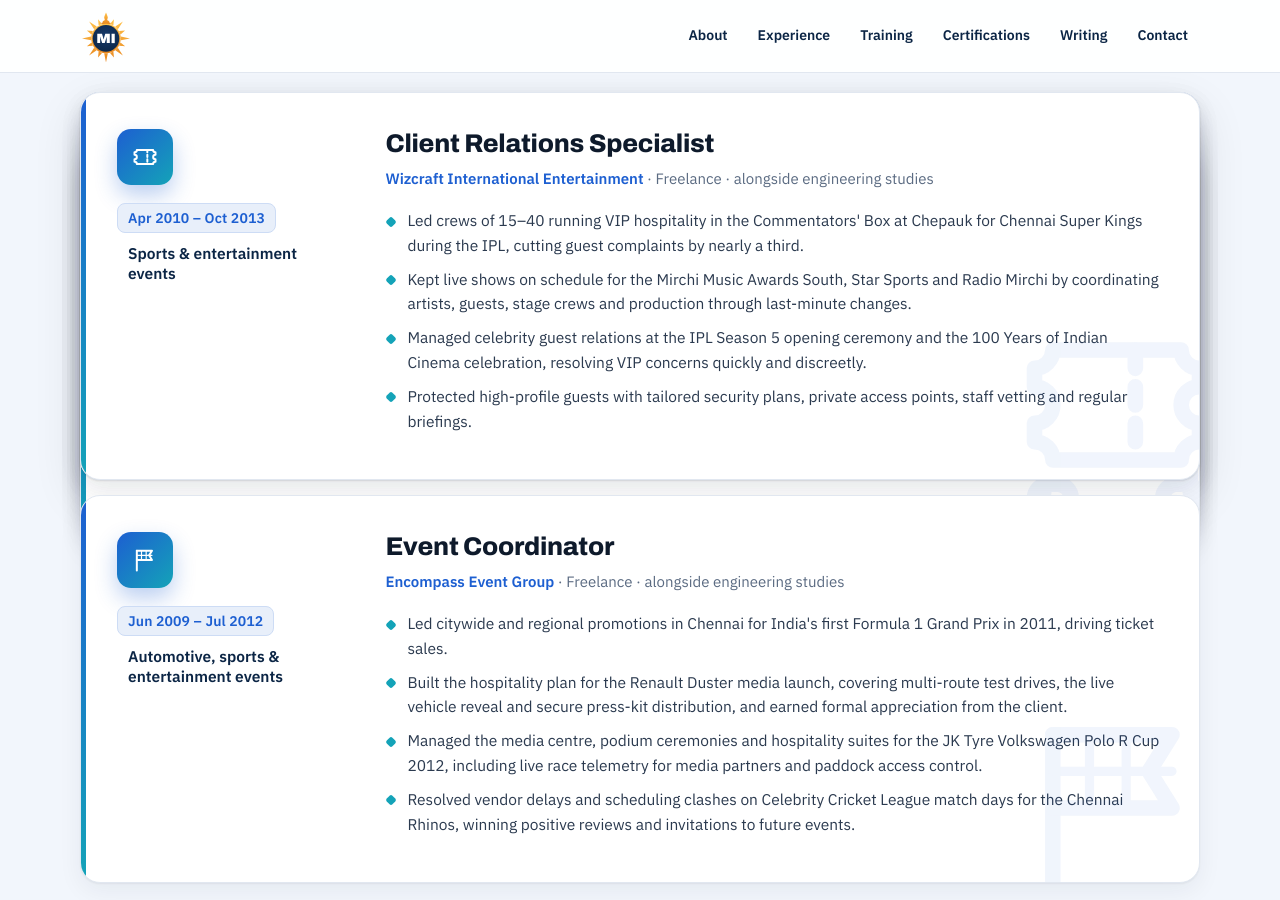
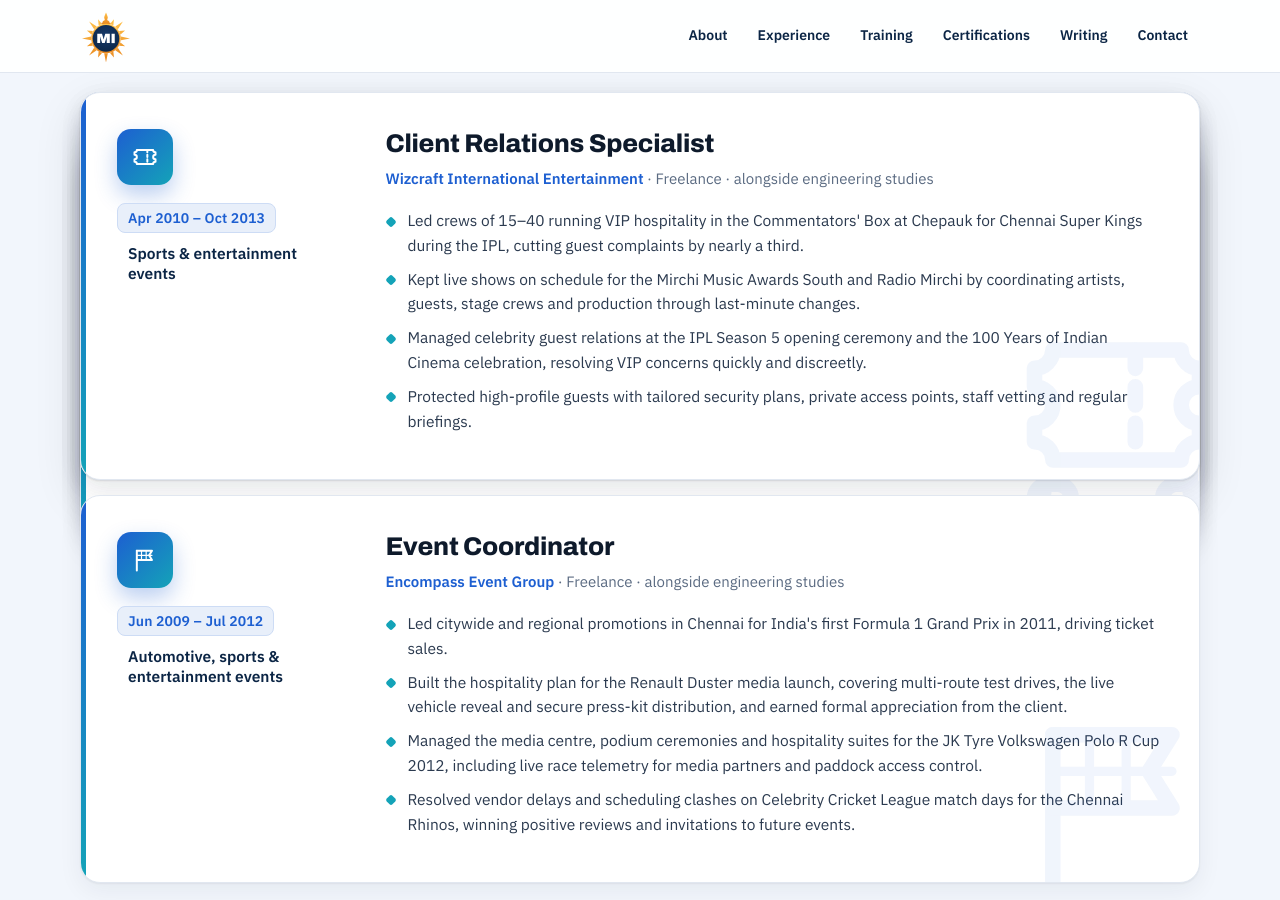
Before and after one commit to Madhan-I/Madhan-I.github.io, a Jekyll site: the page built from index.html, in a window 1280 px wide and 900 px high, scrolled down 5838 px. Built offline with Jekyll 4.4.1, drawn with Linux system fonts in a browser that asks for light colours.

Commit message:
Remove Star Sports from Wizcraft point
Co-Authored-By: Claude Opus 5.5 <noreply@anthropic.com>
Claude-Session: https://claude.ai/code/session_01MFRrTt7LBDdX57m85KHNGp

```diff
--- a/_data/profile.yml
+++ b/_data/profile.yml
@@ -199,7 +199,7 @@ experience:
     detail: Freelance · alongside engineering studies
     points:
       - "Led crews of 15–40 running VIP hospitality in the Commentators' Box at Chepauk for Chennai Super Kings during the IPL, cutting guest complaints by nearly a third."
-      - "Kept live shows on schedule for the Mirchi Music Awards South, Star Sports and Radio Mirchi by coordinating artists, guests, stage crews and production through last-minute changes."
+      - "Kept live shows on schedule for the Mirchi Music Awards South and Radio Mirchi by coordinating artists, guests, stage crews and production through last-minute changes."
       - "Managed celebrity guest relations at the IPL Season 5 opening ceremony and the 100 Years of Indian Cinema celebration, resolving VIP concerns quickly and discreetly."
       - "Protected high-profile guests with tailored security plans, private access points, staff vetting and regular briefings."
   - dates: Jun 2009 – Jul 2012
```
